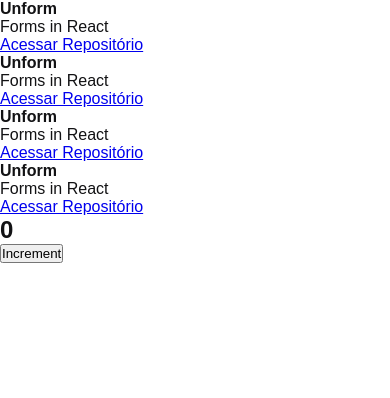
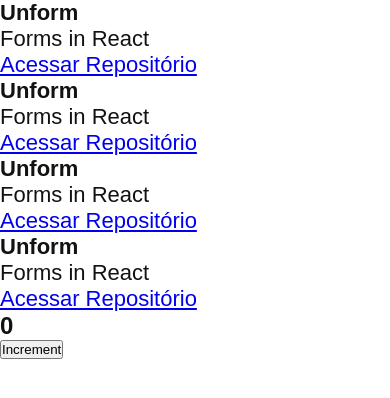
Before and after one commit to danieldannitz/GitHubExplorer, a React (Vite) app: page / in a window 390 px wide. Shown: the top 398 px of the page. Built offline with nearby package versions, Linux system fonts and the light colour scheme.

Commit message:
some responsiviness

```diff
--- a/src/styles/global.scss
+++ b/src/styles/global.scss
@@ -9,3 +9,15 @@
   font-family: Helvetica-neue, arial, sans-serif;
   color: #121214;
 }
+
+@media (max-width: 900px) {
+  section.repository-list {
+    ul {
+      flex-direction: column;
+      font-size: 22px;
+      p {
+        font-size: 22px;
+      }
+    }
+  }
+}
```
